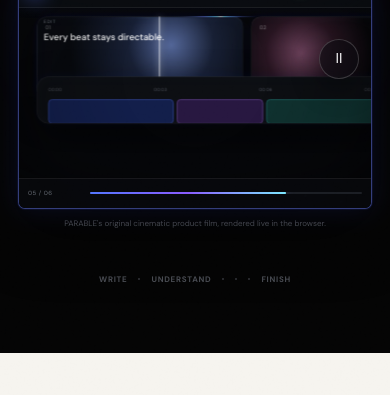
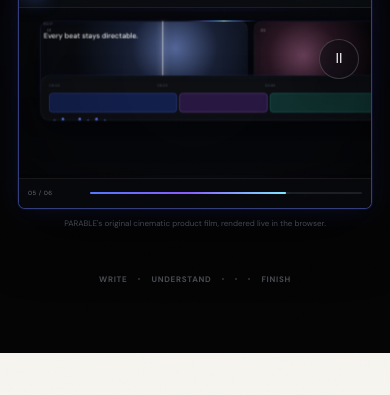
Before and after one commit to okoyeDelight/PARABLE, a website: page web/public/index.html in a window 390 px wide. Both pictures are taken after a click on the button "Open menu". Shown: the part 449-844 px from the top of the page. Drawn offline with Linux system fonts and the light colour scheme; no server answers; animation ran at ten frames a second.

Commit message:
fix: fit every cinematic scene inside mobile hero canvas

```diff
--- a/web/public/stage1-refinement.css
+++ b/web/public/stage1-refinement.css
@@ -172,7 +172,7 @@
   .film-brand small,.film-topcenter{display:none}
   .film-status{font-size:7px}
   .mini-mark{width:12px;height:12px;border-radius:4px}
-  .film-stage{top:34px;bottom:30px}
+  .film-stage{top:34px;bottom:30px;overflow:hidden}
   .film-bottom{height:30px;padding:0 9px}
   .film-play{width:40px;height:40px;font-size:13px}
   .film-caption{max-width:92%;margin:9px auto 0;font-size:8px;line-height:1.45}
@@ -180,35 +180,32 @@
   .trust-strip span:nth-of-type(3),.trust-strip span:nth-of-type(4){display:none}
   .scene-float-label{font-size:7px;max-width:76%;white-space:normal;text-align:center}
 
-  /* Preserve the compact Framer-like outer canvas while fitting the original
-     cinematic compositions inside it. Each scene gets a larger invisible
-     artboard and is scaled back into the same visible viewport. */
+  /* Mobile uses a larger logical artboard that is uniformly scaled into the
+     Framer-sized viewport. The canvas stays compact; the composition is never
+     cropped. 166.67% x 160% at .60 scale produces a full-width fit with spare
+     vertical room for the tallest story covers and timeline controls. */
   .film-scene{
-    inset:-12.5%;
+    inset:auto;
+    left:50%;
+    top:50%;
+    width:166.667%;
+    height:160%;
     transform-origin:50% 50%;
-    transform:scale(.8);
+    transform:translate(-50%,-50%) scale(.6);
   }
-  .film-scene.is-active{transform:scale(.8)}
-  .film-scene.is-before{transform:translate3d(-10px,-4px,-18px) scale(.785)}
-  .film-scene.is-after{transform:translate3d(10px,8px,-18px) scale(.785)}
+  .film-scene.is-active{transform:translate(-50%,-50%) scale(.6)}
+  .film-scene.is-before{transform:translate(calc(-50% - 14px),calc(-50% - 5px)) scale(.588)}
+  .film-scene.is-after{transform:translate(calc(-50% + 14px),calc(-50% + 8px)) scale(.588)}
 
-  /* Densest sequences get a little more breathing room so no labels, controls,
-     covers or timeline elements are clipped on narrow phones. */
+  /* Keep every dense scene safely inside the logical artboard. */
   .scene-write .scene-shell{inset:7% 5.5%}
-  .scene-understand .intelligence-orbit{left:5%;width:61%;top:6%;bottom:6%}
-  .scene-understand .intelligence-copy{right:4.5%;width:33%}
-  .scene-covers .hero-cover{width:168px;height:238px}
-  .scene-direct .director-layout{inset:5.5% 4.5%}
-  .scene-edit .edit-preview{left:5%;right:5%;top:5%}
-  .scene-edit .edit-timeline{left:5%;right:5%;bottom:7%}
-  .scene-finish .finish-copy{max-width:72%}
-}
-
-@media(max-width:390px){
-  .film-scene{inset:-15.4%;transform:scale(.765)}
-  .film-scene.is-active{transform:scale(.765)}
-  .film-scene.is-before{transform:translate3d(-8px,-3px,-14px) scale(.752)}
-  .film-scene.is-after{transform:translate3d(8px,6px,-14px) scale(.752)}
+  .scene-understand .intelligence-orbit{left:6%;width:58%;top:8%;bottom:8%}
+  .scene-understand .intelligence-copy{right:5%;width:31%}
+  .scene-covers .hero-cover{width:190px;height:270px}
+  .scene-direct .director-layout{inset:6% 5%}
+  .scene-edit .edit-preview{left:6%;right:6%;top:6%}
+  .scene-edit .edit-timeline{left:6%;right:6%;bottom:8%}
+  .scene-finish .finish-copy{max-width:66%}
 }
 
 @media(prefers-reduced-motion:reduce){
```
